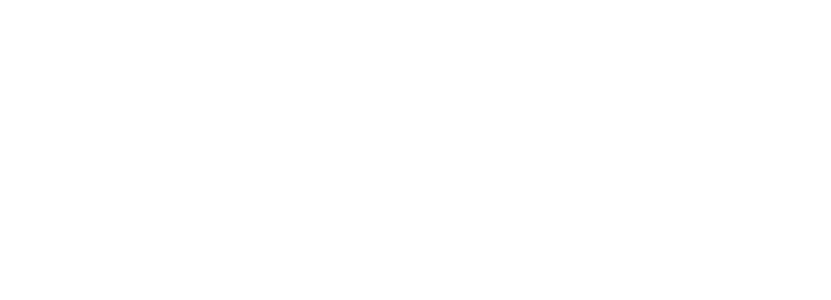
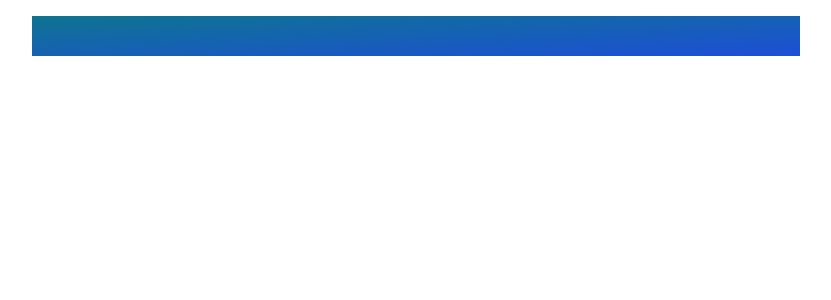
Before and after one commit to ellewright/Weather-App, a React (Vite) app in the folder frontend/: page / in a window 1280 px wide. Shown: the top 300 px of the page, without its empty margins (224-1055 px from the left). Built offline with nearby package versions, Linux system fonts and the light colour scheme.

Commit message:
Create app container

```diff
--- a/frontend/package.json
+++ b/frontend/package.json
@@ -10,6 +10,7 @@
     "preview": "vite preview"
   },
   "dependencies": {
+    "@heroicons/react": "^2.1.5",
     "react": "^18.3.1",
     "react-dom": "^18.3.1"
   },
--- a/frontend/src/App.jsx
+++ b/frontend/src/App.jsx
@@ -1,6 +1,8 @@
 function App() {
   return (
-    <></>
+    <>
+      <div className="container"></div>
+    </>
   )
 }
 
--- a/frontend/src/index.css
+++ b/frontend/src/index.css
@@ -1,3 +1,26 @@
 @tailwind base;
 @tailwind components;
 @tailwind utilities;
+
+:root {
+    --cyan: #0e7490;
+    --blue: #1d4ed8;
+}
+
+* {
+    box-sizing: border-box;
+    margin: 0;
+}
+
+.container {
+    background-image: linear-gradient(to bottom right, var(--cyan), var(--blue));
+    margin-left: auto;
+    margin-right: auto;
+    height: fit-content;
+    max-width: 768px;
+    margin-top: 1rem;
+    padding-top: 1.25rem;
+    padding-bottom: 1.25rem;
+    padding-left: 8rem;
+    padding-right: 8rem;
+}
```
Also changed, not shown: 1 other file (tests, documents, lock files or other folders).
